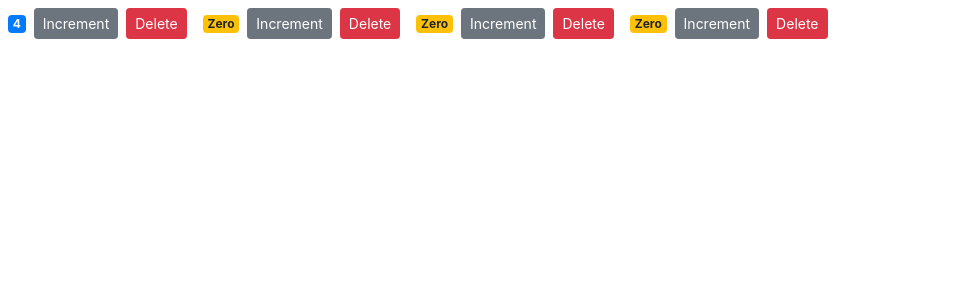
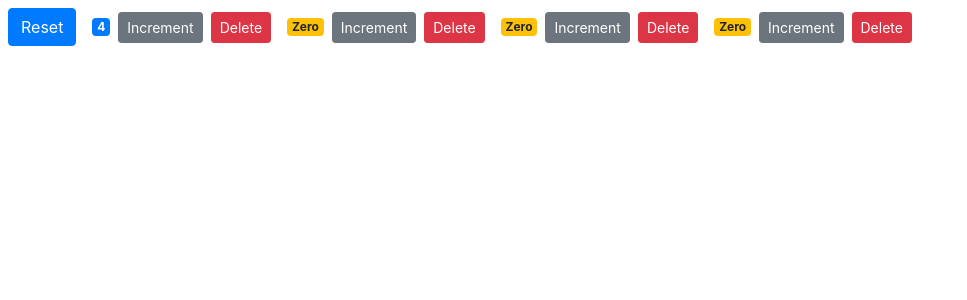
Before and after one commit to ericfan2770/counter-app, a React (Create React App) app: page / in a window 1280 px wide. Shown: the top 300 px of the page, without its empty margins (0-967 px from the left). Built offline with nearby package versions, Linux system fonts and the light colour scheme.

Commit message:
Part 17: Single Source of Truth

```diff
--- a/src/components/counters.jsx
+++ b/src/components/counters.jsx
@@ -11,6 +11,14 @@
     ]
   };
 
+  handleReset = () => {
+    const counters = this.state.counters.map(c => {
+      c.value = 0;
+      return c;
+    })
+    this.setState({ counters });
+  };
+
   handleDelete = counterId => {
     // console.log("Event Handler Called", counterId);
     const counters = this.state.counters.filter(c => c.id !== counterId);
@@ -20,6 +28,7 @@
   render() {
     return (
       <React.Fragment>
+        <button onClick={this.handleReset} className="btn btn-primary btn-small m-2">Reset</button>
         {this.state.counters.map(counter => (
           <Counter
             key={counter.id} // used internally by React, can't be read
```
